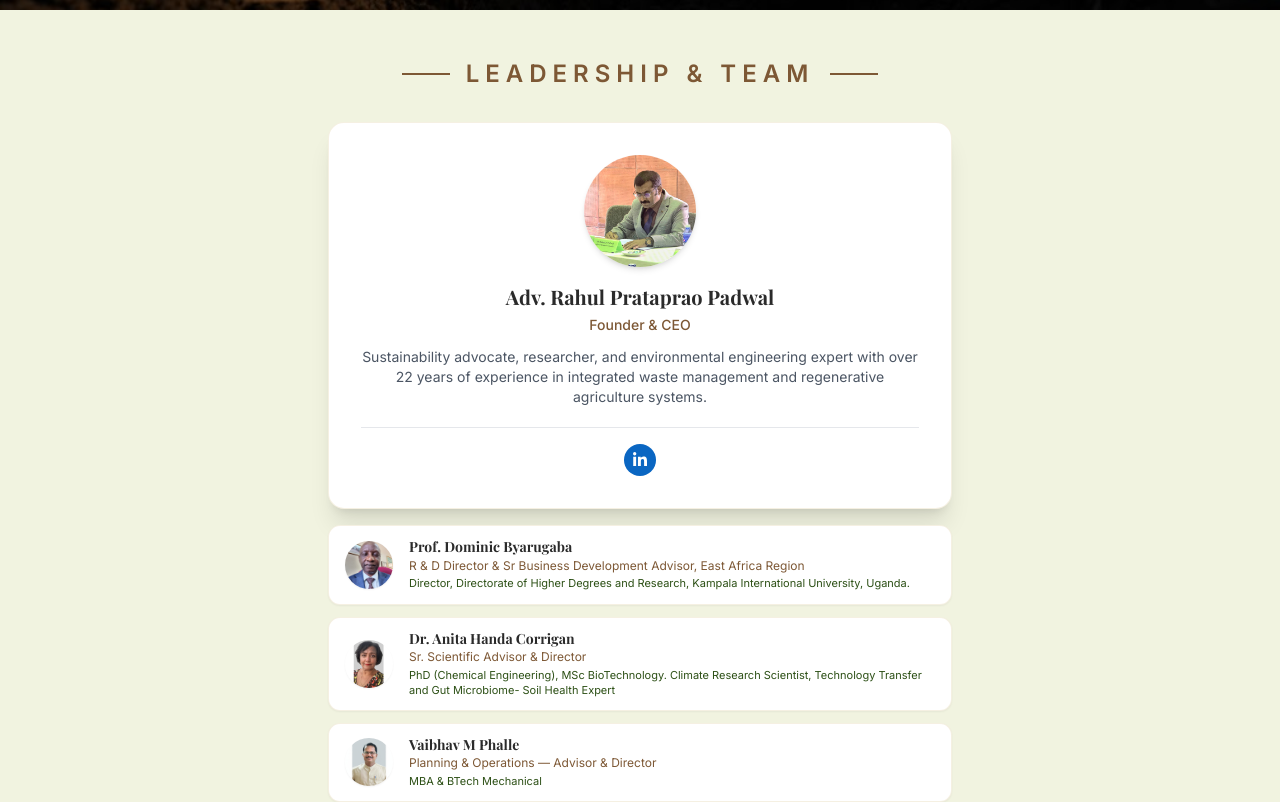
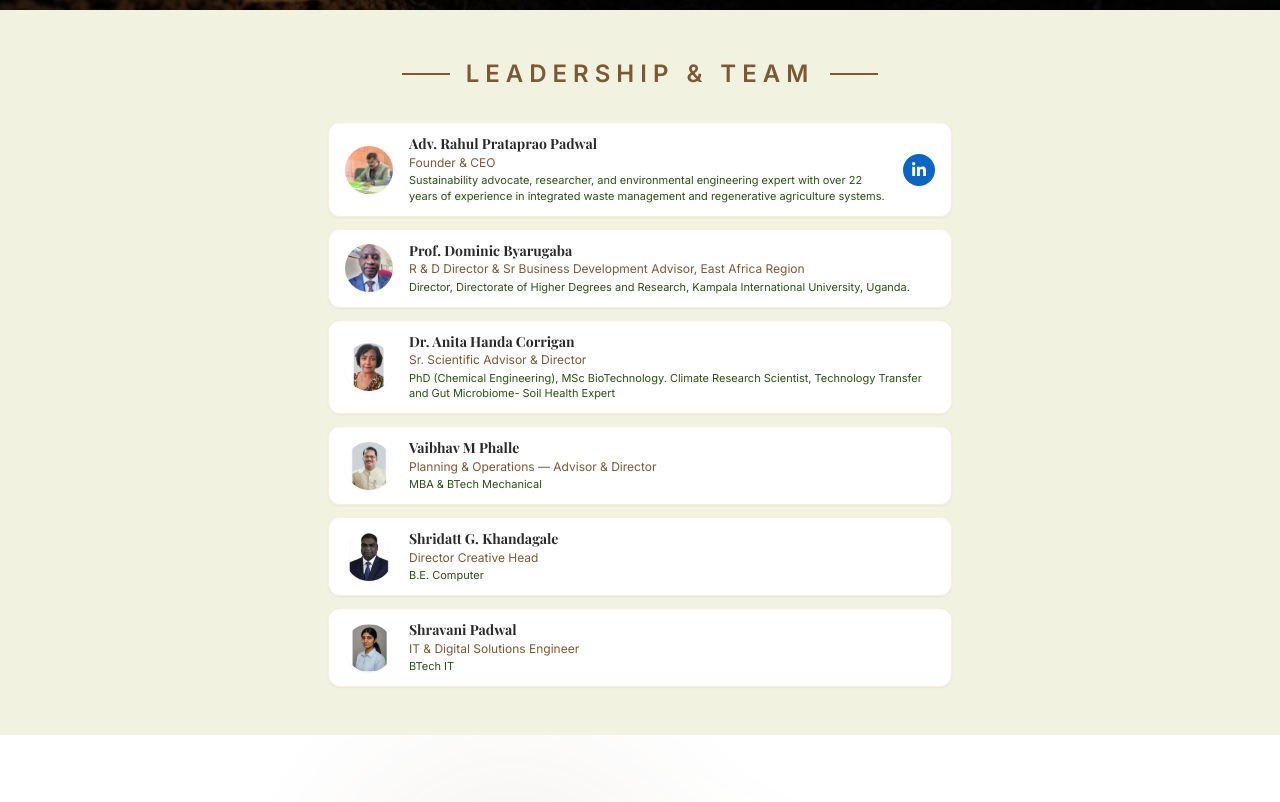
Before and after one commit to Shravani49/shriram-agro, a Next.js app: page /about in a window 1280 px wide. Shown: the part 1924-2726 px from the top of the page. Built offline with nearby package versions, Linux system fonts and the light colour scheme.

Commit message:
bapu name change

```diff
--- a/src/app/about/page.js
+++ b/src/app/about/page.js
@@ -139,7 +139,7 @@ export default function AboutPage() {
         </div>
       </section>
 
-      {/* Mission & Vision — COMPACT */}
+      {/* Mission & Vision */}
       <section className="mission-section py-10 sm:py-14 bg-white">
         <div className="mx-auto px-4 sm:px-6">
 
@@ -227,35 +227,16 @@ export default function AboutPage() {
             </div>
           </div>
 
-    {/* Founder Highlight Card */}
-    <div className="founder-card bg-white rounded-2xl shadow-xl border border-[#E5D9B6]/40 p-6 sm:p-8 w-full text-center mb-4">
-     <img
-  src="/images/rahul_Padwal.png"
-  alt="Adv. Rahul Prataprao Padwal"
-  className="w-32 h-32 sm:w-28 sm:h-28 lg:w-28 lg:h-28 object-cover rounded-full mx-auto mb-4 shadow-md"
-/>
-      <h3 className="text-md sm:text-lg lg:text-xl font-bold text-[#2a2a2a]">Adv. Rahul Prataprao Padwal</h3>
-      <p className="text-[#7d5835] text-base sm:text-sm lg:text-md  font-medium mt-1">Founder & CEO</p>
-      <p className="text-gray-600 text-xs sm:text-sm mt-3 leading-relaxed">
-        Sustainability advocate, researcher, and environmental engineering expert with over 22 years of experience in integrated waste management and regenerative agriculture systems.
-      </p>
-      <div className="mt-5 pt-4 border-t border-gray-200 flex justify-center">
-        <a
-          href="https://www.linkedin.com/in/rahul-padwal-6b240339/"
-          target="_blank"
-          rel="noopener noreferrer"
-          className="w-8 h-8 flex items-center justify-center rounded-full bg-[#0A66C2] hover:scale-110 transition"
-        >
-          <svg xmlns="http://www.w3.org/2000/svg" viewBox="0 0 448 512" className="w-4 h-4 fill-white">
-            <path d="M100.28 448H7.4V148.9h92.88zm-46.44-340a53.54 53.54 0 1 1 53.54-53.54A53.54 53.54 0 0 1 53.84 108zM447.9 448h-92.68V302.4c0-34.7-.7-79.3-48.3-79.3-48.3 0-55.7 37.7-55.7 76.8V448h-92.7V148.9h89v40.8h1.3c12.4-23.5 42.7-48.3 87.9-48.3 94 0 111.4 61.9 111.4 142.3V448z"/>
-          </svg>
-        </a>
-      </div>
-    </div>
-
-    {/* Team Members — compact stacked */}
+          {/* All Team Members — uniform card style */}
           <div className="flex flex-col gap-3">
             {[
+              {
+                name: "Adv. Rahul Prataprao Padwal",
+                role: "Founder & CEO",
+                qualification: "Sustainability advocate, researcher, and environmental engineering expert with over 22 years of experience in integrated waste management and regenerative agriculture systems.",
+                image: "/images/rahul_Padwal.png",
+                linkedin: "https://www.linkedin.com/in/rahul-padwal-6b240339/",
+              },
               { name: "Prof. Dominic Byarugaba", role: "R & D Director & Sr Business Development Advisor, East Africa Region", qualification: "Director, Directorate of Higher Degrees and Research, Kampala International University, Uganda.", image: "/images/byrugaba.png" },
               { name: "Dr. Anita Handa Corrigan", role: "Sr. Scientific Advisor & Director", qualification: "PhD (Chemical Engineering), MSc BioTechnology. Climate Research Scientist, Technology Transfer and Gut Microbiome- Soil Health Expert", image: "/images/anita.png" },
               { name: "Vaibhav M Phalle", role: "Planning & Operations — Advisor & Director", qualification: "MBA & BTech Mechanical", image: "/images/vaibhav.png" },
@@ -271,20 +252,31 @@ export default function AboutPage() {
                   alt={member.name}
                   className="w-12 h-12 object-cover rounded-full shadow-sm flex-shrink-0"
                 />
-          <div className="min-w-0">
+                <div className="min-w-0 flex-1">
                   <h4 className="text-sm font-semibold text-[#2a2a2a] leading-tight">{member.name}</h4>
                   <p className="text-xs text-[#7d5835] mt-0.5 leading-snug">{member.role}</p>
                   {member.qualification && (
                     <p className="text-[11px] text-[#2d5016] leading-snug mt-0.5">{member.qualification}</p>
                   )}
                 </div>
+                {member.linkedin && (
+                  <a
+                    href={member.linkedin}
+                    target="_blank"
+                    rel="noopener noreferrer"
+                    className="w-8 h-8 flex items-center justify-center rounded-full bg-[#0A66C2] hover:scale-110 transition flex-shrink-0"
+                  >
+                    <svg xmlns="http://www.w3.org/2000/svg" viewBox="0 0 448 512" className="w-4 h-4 fill-white">
+                      <path d="M100.28 448H7.4V148.9h92.88zm-46.44-340a53.54 53.54 0 1 1 53.54-53.54A53.54 53.54 0 0 1 53.84 108zM447.9 448h-92.68V302.4c0-34.7-.7-79.3-48.3-79.3-48.3 0-55.7 37.7-55.7 76.8V448h-92.7V148.9h89v40.8h1.3c12.4-23.5 42.7-48.3 87.9-48.3 94 0 111.4 61.9 111.4 142.3V448z"/>
+                    </svg>
+                  </a>
+                )}
               </div>
             ))}
           </div>
 
         </div>
       </section>
-
 
       {/* CTA Section */}
       <section className="cta-section relative py-16 sm:py-20 md:py-32 bg-white overflow-hidden">
```
Lines whose indentation alone changed are shown as unchanged.
